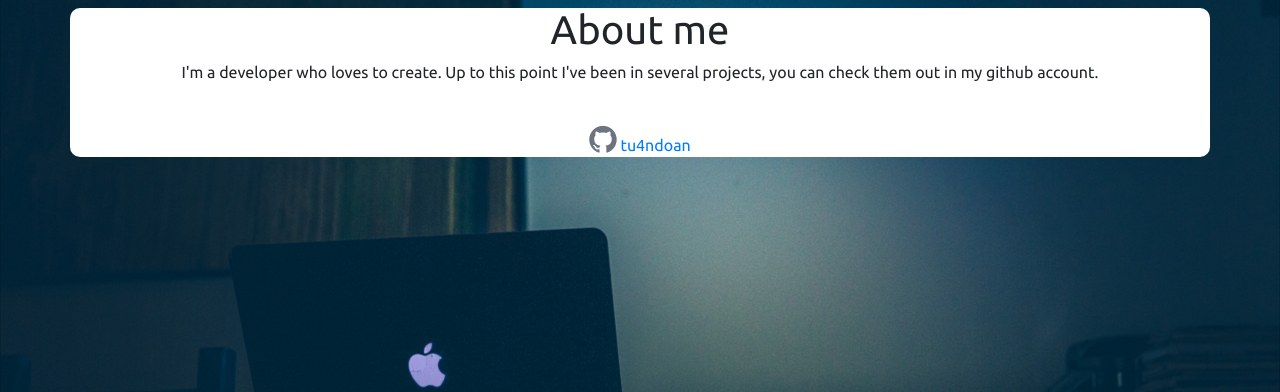
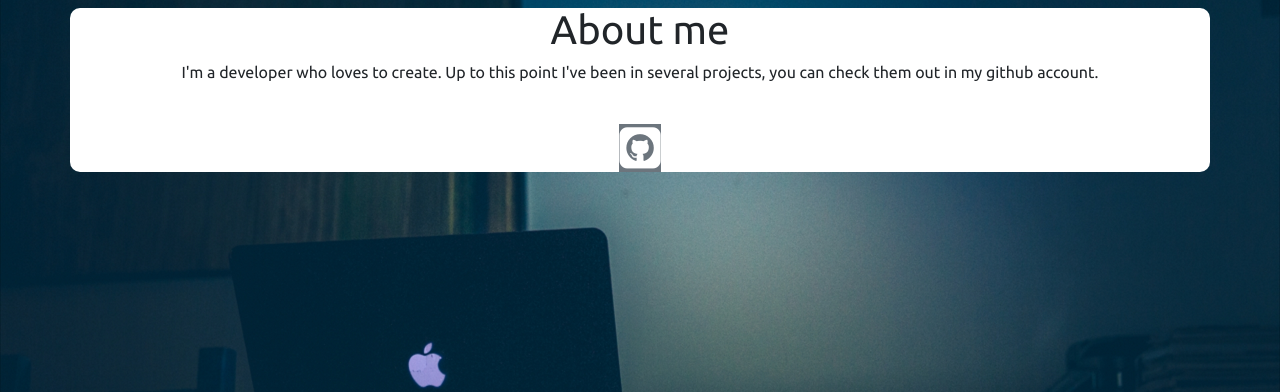
Before and after one commit to tu4ndoan/personal-website-blog, a Django app: page /about/ in a window 1280 px wide. Shown: the part 64-456 px from the top of the page. Run offline with Django 3.2, Linux system fonts and the light colour scheme; some libraries are stand-ins or nearby versions.

Commit message:
add github

```diff
--- a/blog/static/blog/style.css
+++ b/blog/static/blog/style.css
@@ -94,13 +94,13 @@ a:hover {
 }
 
 .github-share:hover {
-    background-color: white;
-    color: indigo;
+    background-color: indigo;
+    color: white;
 }
 
 .github-share {
-    color: #6c757d;
-    background-color: white;
+    color: white;
+    background-color: #6c757d;
 }
 
 .linkedin-share:hover {
--- a/blog/templates/blog/about.html
+++ b/blog/templates/blog/about.html
@@ -6,7 +6,7 @@
         <p>I'm a developer who loves to create. Up to this point I've been in several projects, you can check them out
         in my github account.</p><br>
         <a href="https://github.com/tu4ndoan/">
-            <i class="fa fa-github fa-2x github-share"></i> tu4ndoan
+            <i class="fa fa-github-square fa-3x github-share"></i>
         </a>
     </div>
 {% endblock%}
```
